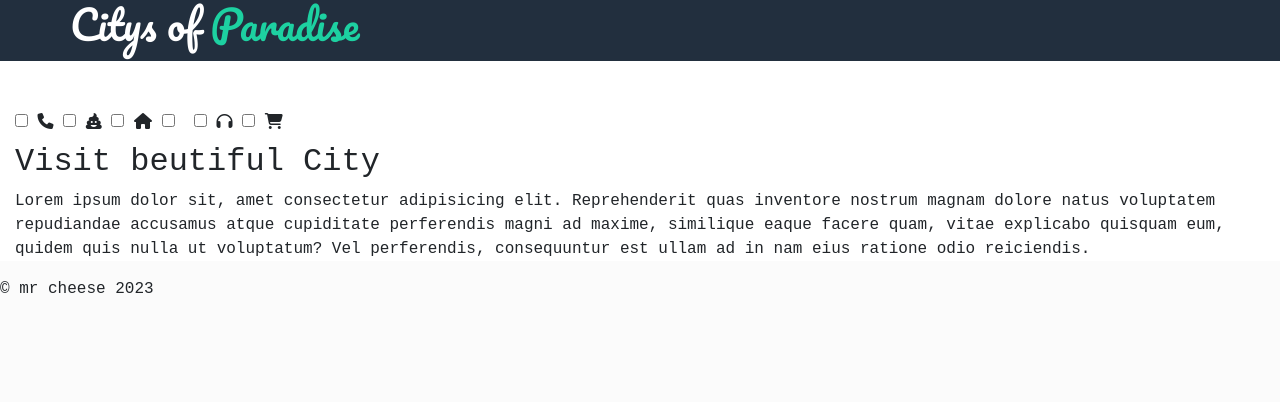
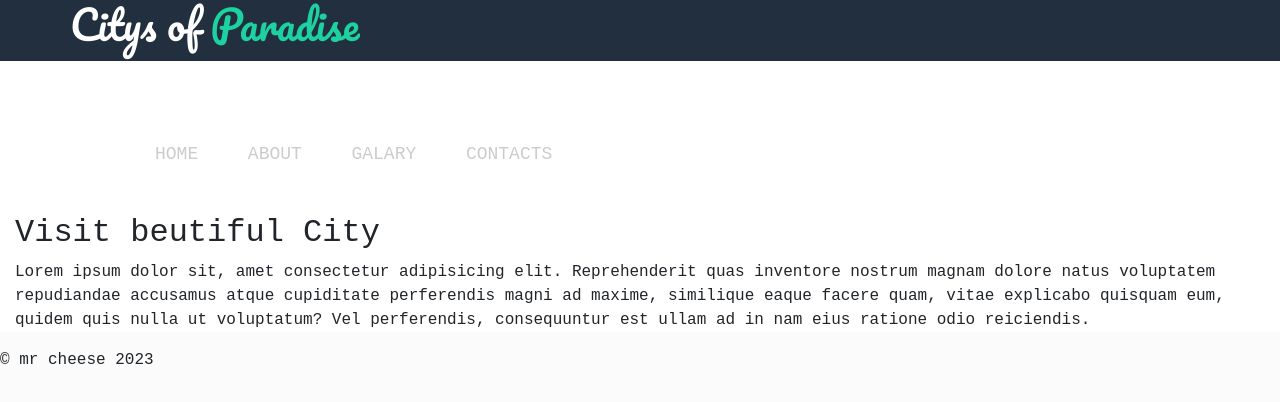
Before and after one commit to arthurjoecodes/project2, a plain HTML site: page index.html in a window 1280 px wide. Drawn offline with Linux system fonts and the light colour scheme.

Commit message:
new changes made

```diff
--- a/index.html
+++ b/index.html
@@ -6,58 +6,18 @@
     <link href="https://fonts.googleapis.com/css2?family=Pacifico&display=swap" rel="stylesheet">
     <link rel="stylesheet" type="text/css" href="assets/css/bootstrap.min.css">
     <link rel="stylesheet" type="text/css" href="main.css">
-    <link rel="stylesheet" href="https://cdnjs.cloudflare.com/ajax/libs/font-awesome/6.5.1/css/all.min.css"
-    integrity="sha512-DTOQO9RWCH3ppGqcWaEA1BIZOC6xxalwEsw9c2QQeAIftl+Vegovlnee1c9QX4TctnWMn13TZye+giMm8e2LwA=="
-    crossorigin="anonymous" referrerpolicy="no-referrer" />
     <title>Document</title>
 </head>
 <body>
     <div class="container">
         <header>
             <h1 class="page-header">Citys of    <span>Paradise</span></h1>
-            <div class="button">
-                <label>
-                    <input type="checkbox" name="check">
-                </label>
-                <i class="fa-solid fa-phone"></i>
-                <span></span>
 
-                <label>
-                    <input type="checkbox" name="check">
-                </label>
-                <i class="fa-solid fa-poo"></i>
-                <span></span>
-
-                <label>
-                    <input type="checkbox" name="check">
-                </label>
-                <i class="fa-solid fa-house"></i>
-                <span></span>
-
-                <label>
-                    <input type="checkbox" name="check">
-                </label>
-                <i class="fa-solid fa-alarm-clock"></i>
-                <span></span>
-
-                <label>
-                    <input type="checkbox" name="check">
-                </label>
-                <i class="fa-solid fa-headphones"></i>
-                <span></span>
-
-                <label>
-                    <input type="checkbox" name="check">
-                </label>
-                <i class="fa-solid fa-cart-shopping"></i>
-                <span></span>
-
-            </div>
-            <!-- <ul class="nav-menu">
+            <ul class="nav-menu">
                 <a href="#"><li>Home</li></a>
                 <a href="#"><li>About</li></a>
                 <a href="#"><li>Galary</li></a>
-                <a href="#"><li>Contacts</li></a> -->
+                <a href="#"><li>Contacts</li></a>
             </ul>
             <h2>Visit beutiful City</h2>
             <p>Lorem ipsum dolor sit, amet consectetur adipisicing elit.
@@ -68,6 +28,7 @@
             consequuntur est ullam ad in nam eius ratione odio reiciendis.
             </p>
 
+
         </header>
     </div>
 
--- a/main.css
+++ b/main.css
@@ -92,15 +92,7 @@ body{
 /*header img*/
 
 .header-image {
-        background-image: url(../);
-}
-
-.button{
-        margin: 0;
-        padding: 0;
-        box-sizing: border-box;
-}
-
-body{
+        background-image: url(../img/1.webp);
+        height: 500px;
 
 }
```
Also changed, not shown: assets/img/img1.webp (renamed from assets/img/ahhhh.webp).
